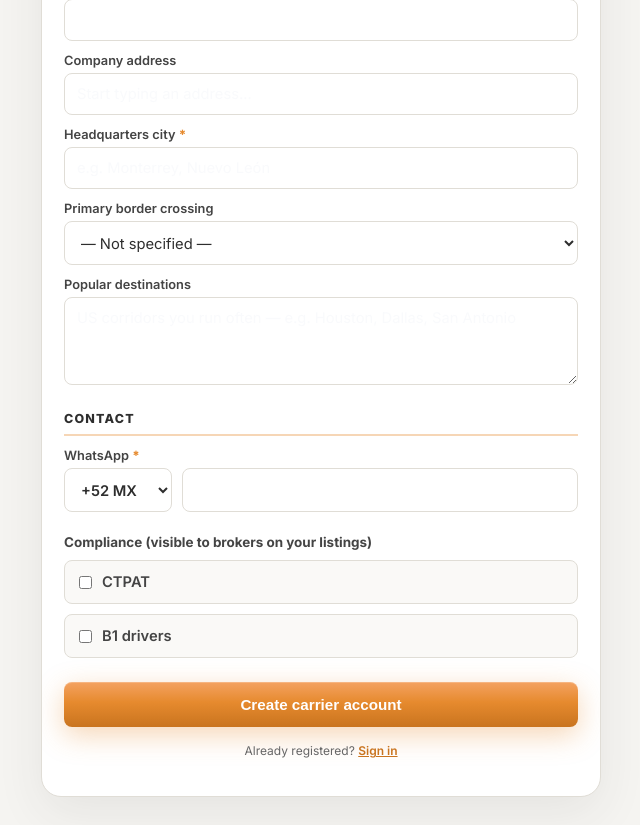
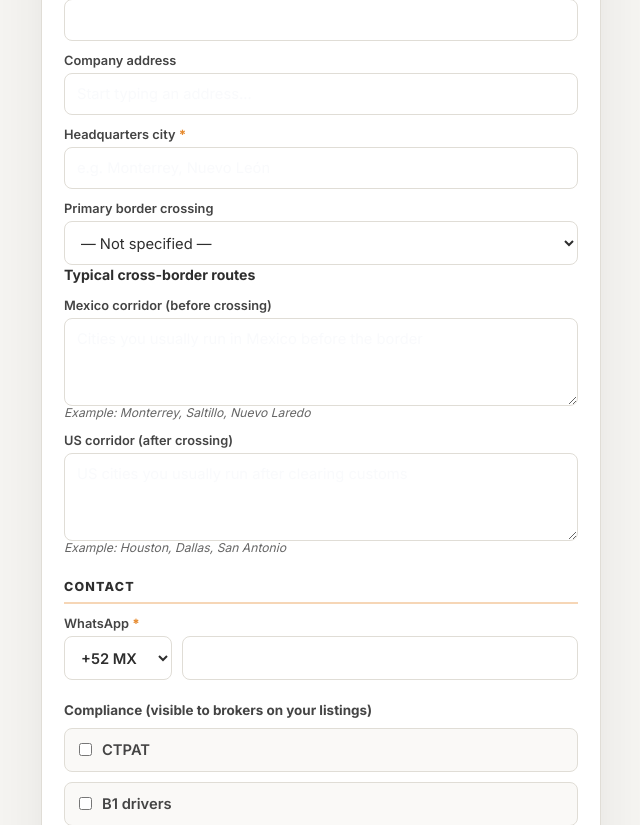
Before and after one commit to amarquez809hg/CargoPulse, a Django app: page /signup/carrier/ in a window 1280 px wide. Shown: the part 871-1696 px from the top of the page, without its empty margins (319-959 px from the left). Run offline with Django 5.2, Linux system fonts and the light colour scheme.

Commit message:
Add Mexico and US corridor fields for typical cross-border routes.

```diff
--- a/register/admin.py
+++ b/register/admin.py
@@ -28,6 +28,8 @@ class TruckingCompanyAdmin(admin.ModelAdmin):
         "whatsapp",
         "hq_city",
         "company_address",
+        "mexico_corridor",
+        "us_corridor",
         "popular_destinations",
     )
 
--- a/register/profile_cards.py
+++ b/register/profile_cards.py
@@ -49,6 +49,8 @@ def demo_carrier_profile():
         "address": "Av. Industria 2400, Monterrey",
         "crossing": "Laredo",
         "destinations": "Houston, Dallas, San Antonio",
+        "mexico_corridor": "Monterrey, Saltillo, Nuevo Laredo",
+        "us_corridor": "Houston, Dallas, San Antonio",
         "whatsapp": "+52 81 555 0142",
         "email": "contacto@delnorte.mx",
         "active_posts": 3,
--- a/register/templates/register/auth/signup_carrier.html
+++ b/register/templates/register/auth/signup_carrier.html
@@ -52,8 +52,7 @@
               {% endfor %}
             </select>
 
-            <label>{% trans "Popular destinations" %}</label>
-            <textarea name="popular_destinations" rows="3" placeholder="{% trans 'US corridors you run often — e.g. Houston, Dallas, San Antonio' %}">{{ f.popular_destinations|default:'' }}</textarea>
+            {% include "register/includes/carrier_corridor_fields.html" with mexico_corridor=f.mexico_corridor us_corridor=f.us_corridor corridor_id_prefix="signup" %}
           </div>
 
           <div class="cp-form-section">
@@ -99,7 +98,8 @@
     form.company_address.value = "Av. Industria 1200, Col. Centro";
     form.hq_city.value = loc.city + ", " + loc.state;
     form.primary_port_of_entry.value = "LAREDO";
-    form.popular_destinations.value = "Houston, Dallas, Laredo, El Paso";
+    form.mexico_corridor.value = "Monterrey, Saltillo, Nuevo Laredo";
+    form.us_corridor.value = "Houston, Dallas, San Antonio";
     form.whatsapp_code.value = "+52";
     form.whatsapp_number.value = "81" + String(Math.floor(10000000 + Math.random() * 89999999));
     if (form.ctpat_certified) form.ctpat_certified.checked = true;
--- a/register/templates/register/base.html
+++ b/register/templates/register/base.html
@@ -520,6 +520,23 @@
       border-bottom: 2px solid rgba(230,138,46,.45);
     }
     .cp-form-section:first-child .cp-section { margin-top: 4px; }
+    .cp-section-subtitle {
+      margin: 0 0 12px;
+      font-size: 0.88rem;
+      font-weight: 700;
+      letter-spacing: 0;
+      text-transform: none;
+      color: var(--cp-charcoal);
+      line-height: 1.45;
+    }
+    .cp-field-example {
+      margin: -6px 0 12px;
+      font-size: 0.76rem;
+      line-height: 1.45;
+      color: var(--cp-muted);
+      font-style: italic;
+    }
+    .cp-corridor-fields label { margin-top: 4px; }
     label { display: block; font-size: 0.8rem; font-weight: 600; margin: 12px 0 5px; color: var(--cp-charcoal-soft); }
     label .req { color: var(--cp-orange); font-weight: 800; }
     .cp-optional {
--- a/register/templates/register/carrier/dashboard.html
+++ b/register/templates/register/carrier/dashboard.html
@@ -24,9 +24,10 @@
 
         <form method="post" class="cp-compliance-form">
           {% csrf_token %}
-          <input type="hidden" name="form" value="compliance"/>
+          <input type="hidden" name="form" value="profile"/>
+          {% include "register/includes/carrier_corridor_fields.html" with mexico_corridor=company.mexico_corridor us_corridor=company.us_corridor corridor_id_prefix="dash" %}
           {% include "register/includes/carrier_compliance_fields.html" with ctpat_certified=company.ctpat_certified b1_drivers=company.b1_drivers %}
-          <button type="submit" class="cp-btn cp-btn--outline cp-compliance-save">{% trans "Save compliance" %}</button>
+          <button type="submit" class="cp-btn cp-btn--outline cp-compliance-save">{% trans "Save profile" %}</button>
         </form>
 
         <div class="cp-inline-actions">
--- a/register/templates/register/carrier/post.html
+++ b/register/templates/register/carrier/post.html
@@ -96,6 +96,8 @@
             <textarea name="equipment_notes" placeholder="{% trans 'Team drivers, hazmat, etc.' %}">{{ f.equipment_notes|default:'' }}</textarea>
           </div>
 
+          {% include "register/includes/carrier_corridor_fields.html" with mexico_corridor=f.mexico_corridor us_corridor=f.us_corridor corridor_id_prefix="post" %}
+
           {% include "register/includes/carrier_compliance_fields.html" with ctpat_certified=f.ctpat_certified b1_drivers=f.b1_drivers %}
 
           <button type="submit" class="gold-btn">{% trans "Submit availability" %}</button>
@@ -124,6 +126,8 @@
     form.equipment_notes.value = "53' dry van · mock test entry";
     if (form.ctpat_certified) form.ctpat_certified.checked = true;
     if (form.b1_drivers) form.b1_drivers.checked = true;
+    if (form.mexico_corridor) form.mexico_corridor.value = "Monterrey, Saltillo, Nuevo Laredo";
+    if (form.us_corridor) form.us_corridor.value = "Houston, Dallas, San Antonio";
   }
   document.getElementById("cp-mock-fill")?.addEventListener("click", fillMock);
   document.getElementById("cp-mock-submit")?.addEventListener("click", function () {
--- /dev/null
+++ b/register/templates/register/includes/carrier_corridor_fields.html
@@ -0,0 +1,22 @@
+{% load i18n %}
+<div class="cp-form-section cp-corridor-fields">
+  <p class="cp-section-subtitle">{% trans "Typical cross-border routes" %}</p>
+
+  <label for="{% if corridor_id_prefix %}{{ corridor_id_prefix }}-{% endif %}mexico_corridor">{% trans "Mexico corridor (before crossing)" %}</label>
+  <textarea
+    id="{% if corridor_id_prefix %}{{ corridor_id_prefix }}-{% endif %}mexico_corridor"
+    name="mexico_corridor"
+    rows="2"
+    placeholder="{% trans 'Cities you usually run in Mexico before the border' %}"
+  >{{ mexico_corridor|default:'' }}</textarea>
+  <p class="cp-field-example">{% trans "Example: Monterrey, Saltillo, Nuevo Laredo" %}</p>
+
+  <label for="{% if corridor_id_prefix %}{{ corridor_id_prefix }}-{% endif %}us_corridor">{% trans "US corridor (after crossing)" %}</label>
+  <textarea
+    id="{% if corridor_id_prefix %}{{ corridor_id_prefix }}-{% endif %}us_corridor"
+    name="us_corridor"
+    rows="2"
+    placeholder="{% trans 'US cities you usually run after clearing customs' %}"
+  >{{ us_corridor|default:'' }}</textarea>
+  <p class="cp-field-example">{% trans "Example: Houston, Dallas, San Antonio" %}</p>
+</div>
--- a/register/views.py
+++ b/register/views.py
@@ -145,7 +145,8 @@ CARRIER_PROFILE_FIELDS = (
     "company_address",
     "hq_city",
     "primary_port_of_entry",
-    "popular_destinations",
+    "mexico_corridor",
+    "us_corridor",
     "whatsapp_number",
 )
 
@@ -356,7 +357,14 @@ def carrier_signup(request):
     if request.user.is_authenticated:
         return _redirect_for_user(request.user)
 
-    f = {"whatsapp_code": "+52", "whatsapp_number": "", "ctpat_certified": False, "b1_drivers": False}
+    f = {
+        "whatsapp_code": "+52",
+        "whatsapp_number": "",
+        "ctpat_certified": False,
+        "b1_drivers": False,
+        "mexico_corridor": "",
+        "us_corridor": "",
+    }
     ctx = {
         "f": f,
         "port_of_entry_choices": PortOfEntry.choices,
@@ -396,7 +404,8 @@ def carrier_signup(request):
             company_address=f["company_address"],
             hq_city=f["hq_city"],
             primary_port_of_entry=f["primary_port_of_entry"],
-            popular_destinations=f["popular_destinations"],
+            mexico_corridor=f["mexico_corridor"],
+            us_corridor=f["us_corridor"],
             ctpat_certified=f["ctpat_certified"],
             b1_drivers=f["b1_drivers"],
         )
@@ -457,11 +466,20 @@ def broker_signup(request):
 def carrier_dashboard(request):
     company = get_object_or_404(TruckingCompany, user=request.user)
 
-    if request.method == "POST" and request.POST.get("form") == "compliance":
+    if request.method == "POST" and request.POST.get("form") == "profile":
+        company.mexico_corridor = (request.POST.get("mexico_corridor") or "").strip()
+        company.us_corridor = (request.POST.get("us_corridor") or "").strip()
         company.ctpat_certified = request.POST.get("ctpat_certified") == "1"
         company.b1_drivers = request.POST.get("b1_drivers") == "1"
-        company.save(update_fields=["ctpat_certified", "b1_drivers"])
-        messages.success(request, _("Compliance preferences updated."))
+        company.save(
+            update_fields=[
+                "mexico_corridor",
+                "us_corridor",
+                "ctpat_certified",
+                "b1_drivers",
+            ]
+        )
+        messages.success(request, _("Profile updated."))
         return redirect("carrier_dashboard")
 
     posts = visible_posts(company.posts.all())
@@ -483,6 +501,8 @@ def carrier_post_truck(request):
         "trailer_length_ft": "53",
         "ctpat_certified": company.ctpat_certified,
         "b1_drivers": company.b1_drivers,
+        "mexico_corridor": company.mexico_corridor,
+        "us_corridor": company.us_corridor,
     }
     ctx = {
         "company": company,
@@ -498,6 +518,8 @@ def carrier_post_truck(request):
         f = {k: (request.POST.get(k) or "").strip() for k in AVAILABILITY_FIELDS}
         f["ctpat_certified"] = request.POST.get("ctpat_certified") == "1"
         f["b1_drivers"] = request.POST.get("b1_drivers") == "1"
+        f["mexico_corridor"] = (request.POST.get("mexico_corridor") or "").strip()
+        f["us_corridor"] = (request.POST.get("us_corridor") or "").strip()
         ctx["f"] = f
 
         if not f["lane_type"] or not f["current_city"] or not f["destination_city"]:
@@ -532,7 +554,16 @@ def carrier_post_truck(request):
 
         company.ctpat_certified = f["ctpat_certified"]
         company.b1_drivers = f["b1_drivers"]
-        company.save(update_fields=["ctpat_certified", "b1_drivers"])
+        company.mexico_corridor = f["mexico_corridor"]
+        company.us_corridor = f["us_corridor"]
+        company.save(
+            update_fields=[
+                "ctpat_certified",
+                "b1_drivers",
+                "mexico_corridor",
+                "us_corridor",
+            ]
+        )
 
         TruckAvailability.objects.create(
             company=company,
@@ -576,6 +607,8 @@ def broker_board(request):
             | Q(destination_city__icontains=city_filter)
             | Q(location_address__icontains=city_filter)
             | Q(company__popular_destinations__icontains=city_filter)
+            | Q(company__mexico_corridor__icontains=city_filter)
+            | Q(company__us_corridor__icontains=city_filter)
             | Q(company__hq_city__icontains=city_filter)
             | Q(company__company_address__icontains=city_filter)
         )
```
Also changed, not shown: register/models.py (+9 -1 lines), register/templates/register/includes/profile_card_carrier.html (+14 -2 lines), locale/es/LC_MESSAGES/django.po, register/migrations/0014_company_corridor_fields.py (added).
